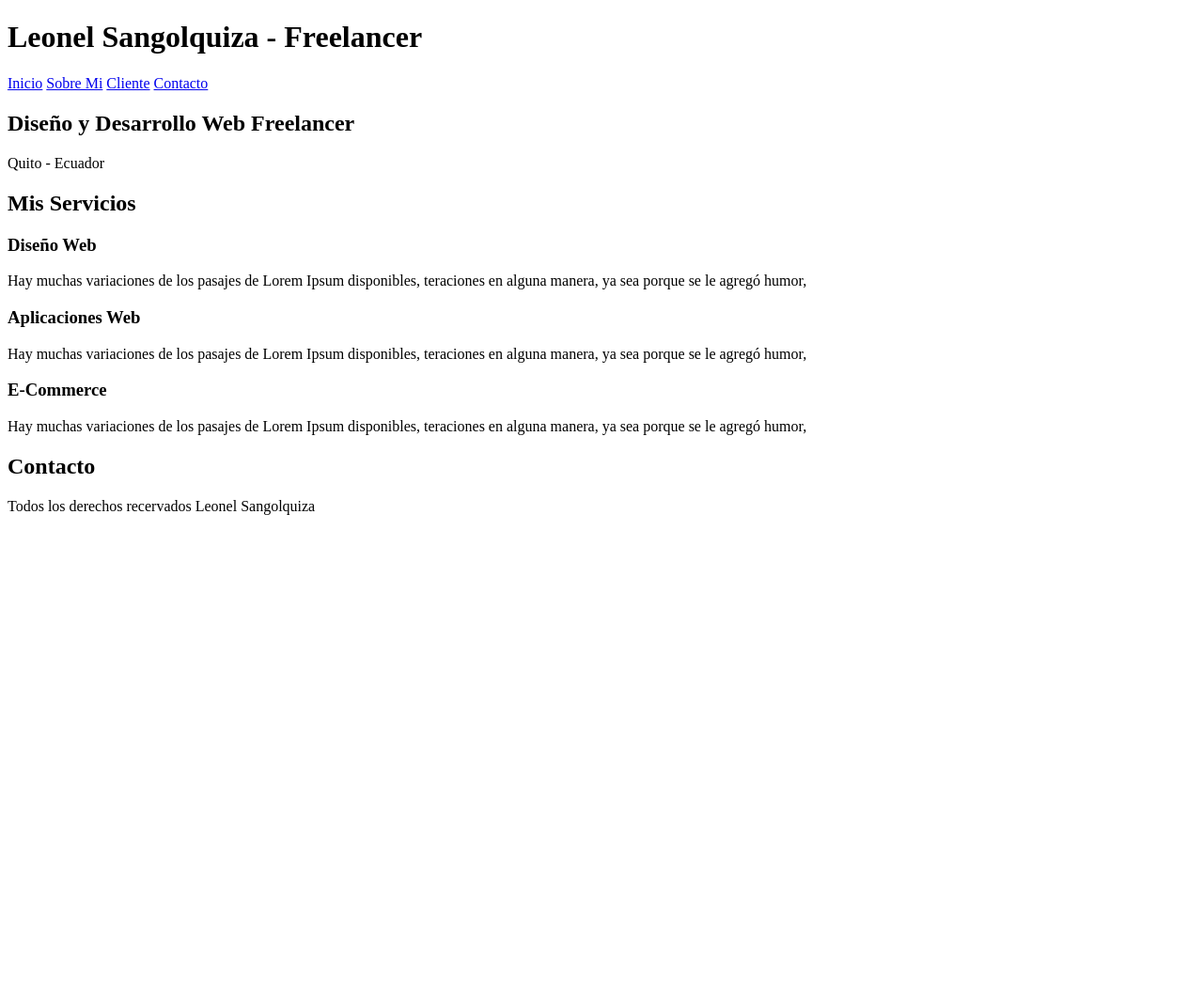
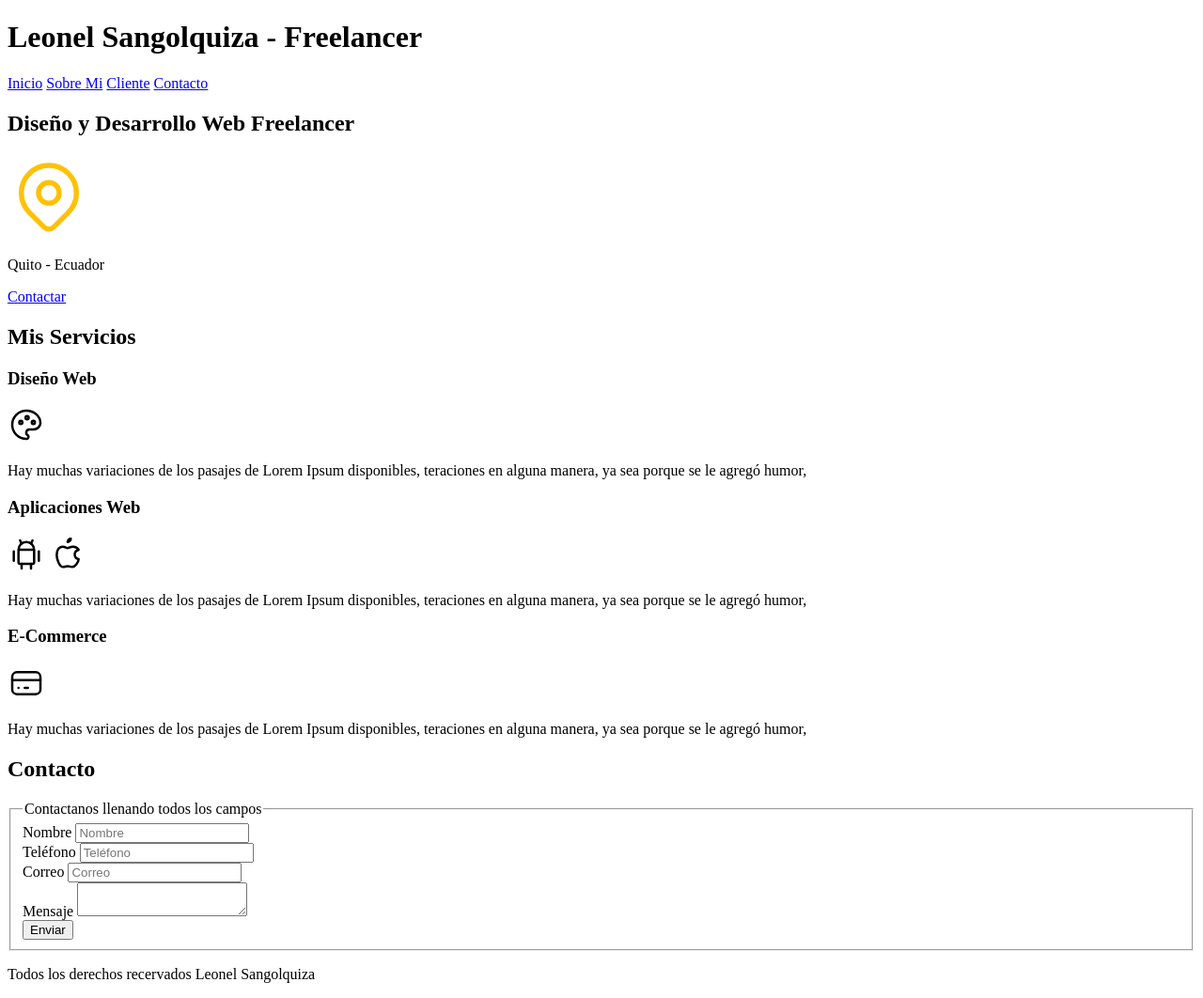
Before and after one commit to Leonel90/freelancer-inicio, a plain HTML site: page index.html in a window 1280 px wide. Shown: the whole page at 94% size. Before the commit the page ends 800 px from the top, so only its background shows below. Drawn offline with Linux system fonts and the light colour scheme.

Commit message:
completo HTML

```diff
--- a/index.html
+++ b/index.html
@@ -21,7 +21,16 @@
 
     <section>
         <h2>Diseño y Desarrollo Web Freelancer</h2>
+        <svg xmlns="http://www.w3.org/2000/svg" class="icon icon-tabler icon-tabler-map-pin" width="88" height="88"
+            viewBox="0 0 24 24" stroke-width="1.5" stroke="#FFc107" fill="none" stroke-linecap="round"
+            stroke-linejoin="round">
+            <path stroke="none" d="M0 0h24v24H0z" fill="none" />
+            <path d="M9 11a3 3 0 1 0 6 0a3 3 0 0 0 -6 0" />
+            <path d="M17.657 16.657l-4.243 4.243a2 2 0 0 1 -2.827 0l-4.244 -4.243a8 8 0 1 1 11.314 0z" />
+        </svg>
         <p>Quito - Ecuador</p>
+
+        <a href="#">Contactar</a>
     </section>
 
     <main>
@@ -29,6 +38,16 @@
 
         <section>
             <h3>Diseño Web</h3>
+            <svg xmlns="http://www.w3.org/2000/svg" class="icon icon-tabler icon-tabler-palette" width="40" height="40"
+                viewBox="0 0 24 24" stroke-width="1.5" stroke="#000000" fill="none" stroke-linecap="round"
+                stroke-linejoin="round">
+                <path stroke="none" d="M0 0h24v24H0z" fill="none" />
+                <path
+                    d="M12 21a9 9 0 0 1 0 -18c4.97 0 9 3.582 9 8c0 1.06 -.474 2.078 -1.318 2.828c-.844 .75 -1.989 1.172 -3.182 1.172h-2.5a2 2 0 0 0 -1 3.75a1.3 1.3 0 0 1 -1 2.25" />
+                <path d="M8.5 10.5m-1 0a1 1 0 1 0 2 0a1 1 0 1 0 -2 0" />
+                <path d="M12.5 7.5m-1 0a1 1 0 1 0 2 0a1 1 0 1 0 -2 0" />
+                <path d="M16.5 10.5m-1 0a1 1 0 1 0 2 0a1 1 0 1 0 -2 0" />
+            </svg>
             <p>Hay muchas variaciones de los pasajes de Lorem Ipsum disponibles, teraciones en alguna manera, ya sea
                 porque se
                 le agregó humor,</p>
@@ -36,6 +55,26 @@
 
         <section>
             <h3>Aplicaciones Web</h3>
+            <svg xmlns="http://www.w3.org/2000/svg" class="icon icon-tabler icon-tabler-brand-android" width="40"
+                height="40" viewBox="0 0 24 24" stroke-width="1.5" stroke="#000000" fill="none" stroke-linecap="round"
+                stroke-linejoin="round">
+                <path stroke="none" d="M0 0h24v24H0z" fill="none" />
+                <path d="M4 10l0 6" />
+                <path d="M20 10l0 6" />
+                <path d="M7 9h10v8a1 1 0 0 1 -1 1h-8a1 1 0 0 1 -1 -1v-8a5 5 0 0 1 10 0" />
+                <path d="M8 3l1 2" />
+                <path d="M16 3l-1 2" />
+                <path d="M9 18l0 3" />
+                <path d="M15 18l0 3" />
+            </svg>
+            <svg xmlns="http://www.w3.org/2000/svg" class="icon icon-tabler icon-tabler-brand-apple" width="40"
+                height="40" viewBox="0 0 24 24" stroke-width="1.5" stroke="#000000" fill="none" stroke-linecap="round"
+                stroke-linejoin="round">
+                <path stroke="none" d="M0 0h24v24H0z" fill="none" />
+                <path
+                    d="M9 7c-3 0 -4 3 -4 5.5c0 3 2 7.5 4 7.5c1.088 -.046 1.679 -.5 3 -.5c1.312 0 1.5 .5 3 .5s4 -3 4 -5c-.028 -.01 -2.472 -.403 -2.5 -3c-.019 -2.17 2.416 -2.954 2.5 -3c-1.023 -1.492 -2.951 -1.963 -3.5 -2c-1.433 -.111 -2.83 1 -3.5 1c-.68 0 -1.9 -1 -3 -1z" />
+                <path d="M12 4a2 2 0 0 0 2 -2a2 2 0 0 0 -2 2" />
+            </svg>
             <p>Hay muchas variaciones de los pasajes de Lorem Ipsum disponibles, teraciones en alguna manera, ya sea
                 porque se
                 le agregó humor,</p>
@@ -43,6 +82,15 @@
 
         <section>
             <h3>E-Commerce</h3>
+            <svg xmlns="http://www.w3.org/2000/svg" class="icon icon-tabler icon-tabler-credit-card" width="40"
+                height="40" viewBox="0 0 24 24" stroke-width="1.5" stroke="#000000" fill="none" stroke-linecap="round"
+                stroke-linejoin="round">
+                <path stroke="none" d="M0 0h24v24H0z" fill="none" />
+                <path d="M3 5m0 3a3 3 0 0 1 3 -3h12a3 3 0 0 1 3 3v8a3 3 0 0 1 -3 3h-12a3 3 0 0 1 -3 -3z" />
+                <path d="M3 10l18 0" />
+                <path d="M7 15l.01 0" />
+                <path d="M11 15l2 0" />
+            </svg>
             <p>Hay muchas variaciones de los pasajes de Lorem Ipsum disponibles, teraciones en alguna manera, ya sea
                 porque se
                 le agregó humor,</p>
@@ -52,6 +100,31 @@
 
     <section>
         <h2>Contacto</h2>
+        <form>
+            <fieldset>
+                <legend>Contactanos llenando todos los campos</legend>
+                <div>
+                    <label>Nombre</label>
+                    <input type="text" placeholder="Nombre">
+                </div>
+                <div>
+                    <label>Teléfono</label>
+                    <input type="tel" placeholder="Teléfono">
+                </div>
+                <div>
+                    <label>Correo</label>
+                    <input type="email" placeholder="Correo">
+                </div>
+                <div>
+                    <label>Mensaje</label>
+                    <textarea></textarea>
+                </div>
+                <div>
+                    <input type="submit" value="Enviar">
+                </div>
+
+            </fieldset>
+        </form>
     </section>
 
     <footer>
```
Also changed, not shown: img/hero.jpg (renamed from hero.jpg).
